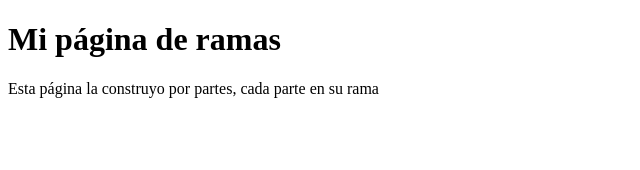
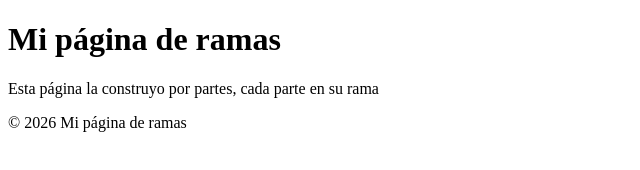
Before and after one commit to Luis-Cabal/ramas-practica, a plain HTML site: page index.html in a window 1280 px wide. Shown: the whole page, without its empty margins (0-640 px from the left). Drawn offline with Linux system fonts and the light colour scheme.

Commit message:
Añade el pie de página

```diff
--- a/index.html
+++ b/index.html
@@ -11,7 +11,9 @@
     <!--MENU-->
     <h1>Mi página de ramas</h1>
     <p>Esta página la construyo por partes, cada parte en su rama</p>
-    <!--PIE-->
+    <footer>
+        <p> © 2026 Mi página de ramas</p>
+    </footer>
 </body>
 
 </html>
```
